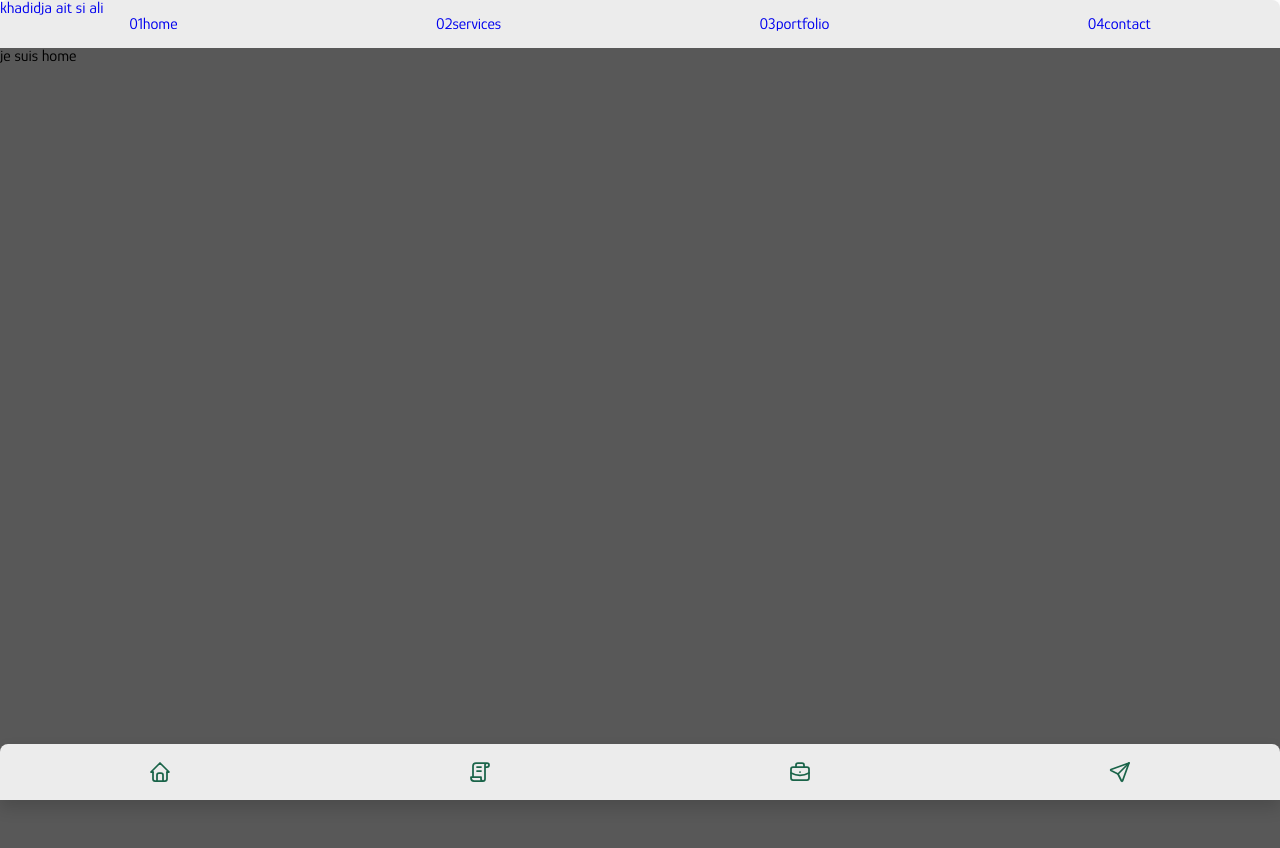
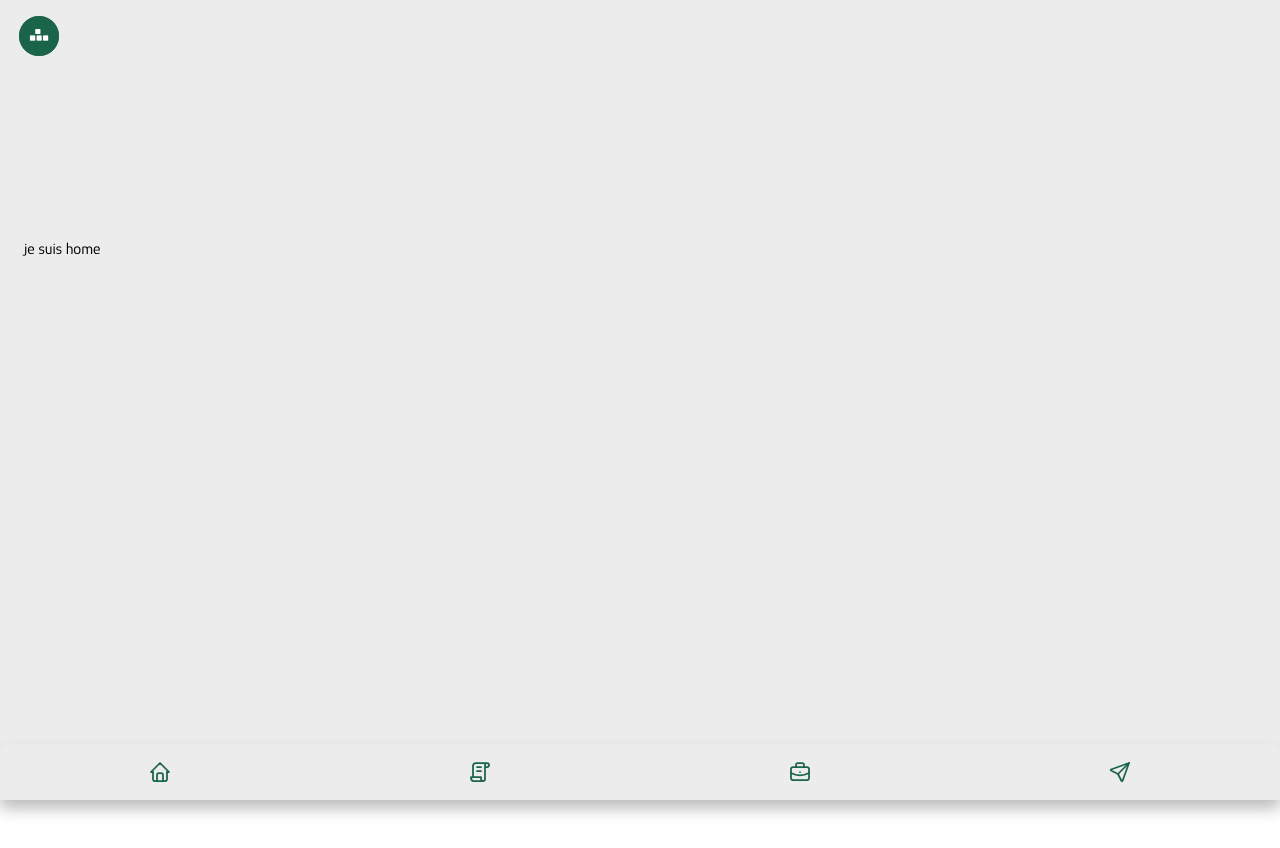
Before and after one commit to Khadija-Asa/portfolio, a React (Create React App) app: page / in a window 1280 px wide. After the commit the page ends 800 px from the top, so only its background shows below. Built offline with nearby package versions, Linux system fonts and the light colour scheme.

Commit message:
logo positionned

```diff
--- a/src/components/Header.js
+++ b/src/components/Header.js
@@ -10,15 +10,14 @@ const Header = () => {
   return (
     <section>
 
-      <div className="navbar-logo">
-        <NavLink to="/">
-          <span>khadidja ait si ali</span>
-        </NavLink>
-        <span className="navbar-line"></span>
-      </div>
 
       {/* Menu for tablet/desktop */}
       <nav className='navbar'>
+
+        <NavLink className="navbar-logo" to="/">
+          <img src={logo} alt="Logo Khadidja A." />
+        </NavLink>
+
         <ul className='navbar-links'>
           <li className='navbar-item'>
             <NavLink className='navbar-link' to="/">
@@ -41,10 +40,16 @@ const Header = () => {
             </NavLink>
           </li>
         </ul>
+
       </nav>
 
       {/* Menu for mobile */}
       <nav className='navbar-mobile'>
+
+        <NavLink className="navbar-logo" to="/">
+          <img src={logo} alt="Logo Khadidja A." />
+        </NavLink>
+
         <ul className='navbar-links'>
           <li className='navbar-item'>
             <NavLink className='navbar-link' to="/">
@@ -67,6 +72,7 @@ const Header = () => {
             </NavLink>
           </li>
         </ul>
+
       </nav>
 
     </section>
--- a/src/components/Home.js
+++ b/src/components/Home.js
@@ -2,9 +2,11 @@ import React from 'react';
 
 const Home = () => {
   return (
-    <div className='contact'>
+    <section className="home">
+
       je suis home
-    </div>
+
+    </section>
   );
 };
 
--- a/src/styles/header.css
+++ b/src/styles/header.css
@@ -7,17 +7,24 @@
 
 /* Name - Logo */
 .navbar-logo {
+  align-items: center;
+  display: flex;
+  font-size: 1rem;
+  gap: 1rem;
+  margin: 1rem 1.2rem 0 1.2rem;
   position: absolute;
+  top: 0;
+}
+
+.navbar-logo img {
+  width: 40px;
 }
 
 /* Mobile */
-.navbar-mobile {
+.navbar-links {
   bottom: 0;
   position: fixed;
   min-width: 100%;
-}
-
-.navbar-links {
   background-color: var(--Light-Gray);
   box-shadow: 0 .5rem 1rem
             rgba(0,0,0,.15);
@@ -33,5 +40,5 @@
 }
 
 .icon-tabler {
-  color: #1A6449;
+  color: var(--Green);
 }
--- a/src/styles/main.css
+++ b/src/styles/main.css
@@ -32,7 +32,8 @@ p,
 figure,
 blockquote,
 dl,
-dd {
+dd,
+a {
   margin: 0;
   padding: 0;
 }
@@ -101,3 +102,29 @@ select {
   background-color: var(--Dark-Gray);
   min-height: 100vh;
 }
+
+/* Padding components */
+.home,
+.services,
+.portfolio,
+.contact {
+  padding: 7rem 1.3rem 0 1.3rem;
+}
+
+@media screen and (min-width: 768px) {
+  .home,
+  .services,
+  .portfolio,
+  .contact {
+    padding: 241px 24px 0 24px;
+  }
+}
+
+@media screen and (min-width: 1440px) {
+  .home,
+  .services,
+  .portfolio,
+  .contact {
+    padding: 370px 0 0 0;
+  }
+}
```
Also changed, not shown: src/styles/home.css (added).
